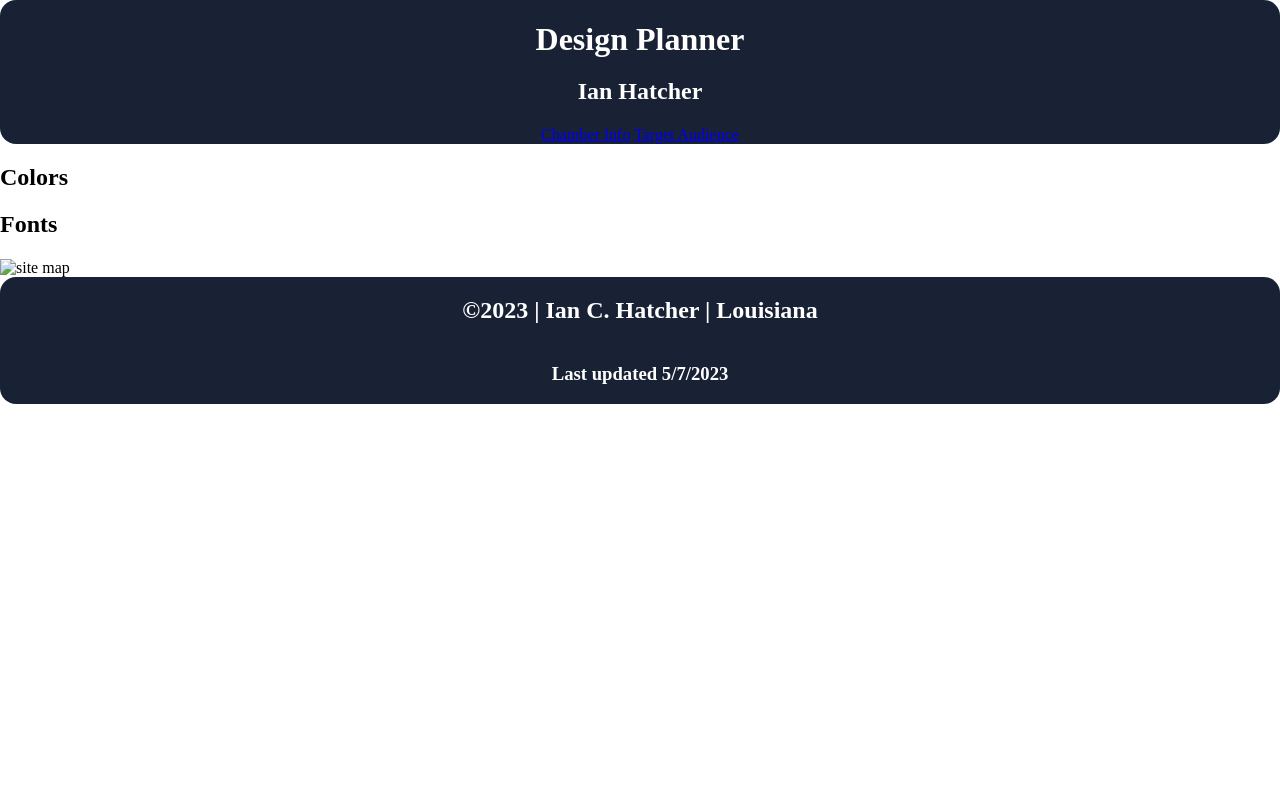
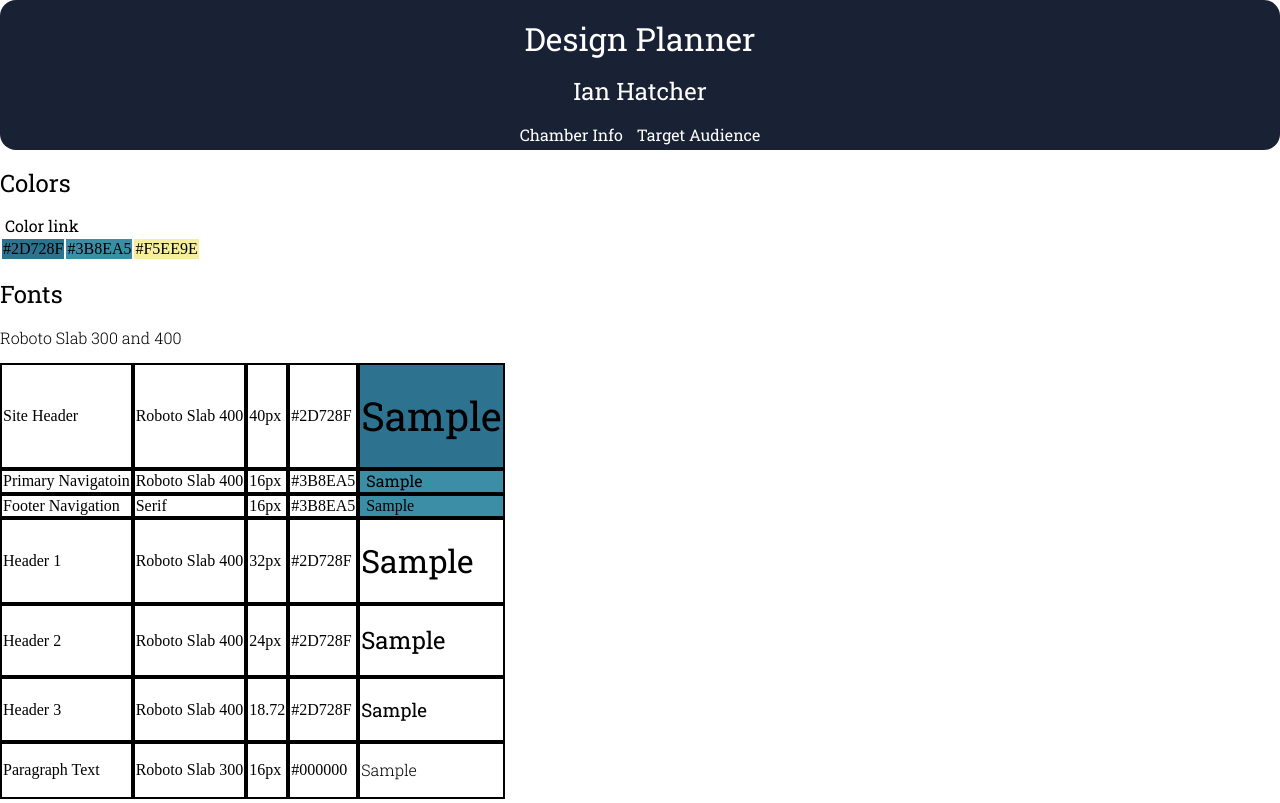
Before and after one commit to Impcamper/wdd230, a plain HTML site: page lesson3/design.html in a window 1280 px wide. Shown: the top 803 px of the page. Drawn offline with Linux system fonts and the light colour scheme.

Commit message:
mostly work on design

```diff
--- a/lesson3/design.html
+++ b/lesson3/design.html
@@ -4,6 +4,7 @@
     <meta charset="UTF-8">
     <meta http-equiv="X-UA-Compatible" content="IE=edge">
     <meta name="viewport" content="width=device-width, initial-scale=1.0">
+    <link href="https://fonts.googleapis.com/css2?family=Roboto+Slab:wght@300;400&display=swap" rel="stylesheet">
     <link rel="stylesheet" href="styles/normalize.css">
     <link rel="stylesheet" href="styles/small.css">
     <title>Design page</title>
@@ -22,12 +23,72 @@
         <section>
             <h2>Colors</h2>
             <!--Would hold the colors and a link to the color page-->
+            <a href="https://coolors.co/2d728f-3b8ea5-f5ee9e">Color link</a>
+            <table>
+                <tr>
+                    <td id="color1">#2D728F</td>
+                    <td id="color2">#3B8EA5</td>
+                    <td id="color3">#F5EE9E</td>
+                </tr>
+            </table>
         </section>
         <section>
             <h2>Fonts</h2>
             <!--Would hold the font names, link, and showing in the colors-->
+            <p>Roboto Slab 300 and 400</p>
+            <table id="fonts">
+                <tr>
+                    <td>Site Header</td>
+                    <td>Roboto Slab 400</td>
+                    <td>40px</td>
+                    <td>#2D728F</td>
+                    <td id="bigheader"><h1 >Sample</h1></td>
+                </tr>
+                <tr>
+                    <td>Primary Navigatoin</td>
+                    <td>Roboto Slab 400</td>
+                    <td>16px</td>
+                    <td>#3B8EA5 </td>
+                    <td class="nav"><a href="#">Sample</a></td>
+                </tr>
+                <tr>
+                    <td>Footer Navigation</td>
+                    <td>Serif</td>
+                    <td>16px</td>
+                    <td>#3B8EA5</td>
+                    <td class="nav"><a href="#" id="nav2">Sample</a></td>
+                </tr>
+                <tr>
+                    <td>Header 1</td>
+                    <td>Roboto Slab 400</td>
+                    <td>32px</td>
+                    <td>#2D728F</td>
+                    <td><h1>Sample</h1></td>
+                </tr>
+                <tr>
+                    <td>Header 2</td>
+                    <td>Roboto Slab 400</td>
+                    <td>24px</td>
+                    <td>#2D728F</td>
+                    <td><h2>Sample</h2></td>
+                </tr>
+                <tr>
+                    <td>Header 3</td>
+                    <td>Roboto Slab 400</td>
+                    <td>18.72</td>
+                    <td>#2D728F</td>
+                    <td><h3>Sample</h3></td>
+                </tr>
+                <tr>
+                    <td>Paragraph Text</td>
+                    <td>Roboto Slab 300</td>
+                    <td>16px</td>
+                    <td>#000000</td>
+                    <td><p>Sample</p></td>
+                </tr>
+            </table>
         </section>
-        <img src="#" alt="site map">
+        <img src="images/sitemap.png" alt="site map">
     </main>
     <footer>
         <h2>©<span id="year"></span> | Ian C. Hatcher | Louisiana</h2>
--- a/lesson3/styles/small.css
+++ b/lesson3/styles/small.css
@@ -9,6 +9,62 @@ header, footer{
 header h1{
     margin-bottom: 0;
 }
+header div{
+    margin-bottom: 5px;
+}
+p{
+    font-family: 'Roboto Slab', serif;
+    font-weight: 300;
+}
+h1, h2, h3, h4, a{
+    font-family: 'Roboto Slab', serif;
+    font-weight: 400;
+}
+header a{
+    text-decoration: none;
+    color: white;
+    margin: 5px;
+}
+header a:hover{
+    color: rgb(169, 169, 169);
+}
 footer{
     flex-direction: column;
 }
+#nav2{
+    font-family: serif;
+}
+/**Unique code, not genral setup**/
+a{
+    text-decoration: none;
+    color: black;
+    margin: 5px;
+}
+.nav{
+    background-color: #3B8EA5;
+}
+a:hover{
+    color: rgb(121, 121, 121);
+}
+#fonts{
+    border-spacing: 0;
+}
+#fonts td{
+    border: solid;
+    border-width: 2px;
+}
+#color1{
+    background-color: #2D728F;
+}
+#color2{
+    background-color: #3B8EA5;
+}
+#color3{
+    background-color: #F5EE9E;
+}
+#bigheader{
+    background-color: #2D728F;
+}
+#bigheader h1{
+    font-size: 40px;
+}
```
Also changed, not shown: index.html (+1 -0 lines), lesson3/index.html (+1 -0 lines), lesson3/target-audience.html (+1 -0 lines), lesson3/images/sitemap.png (added).
